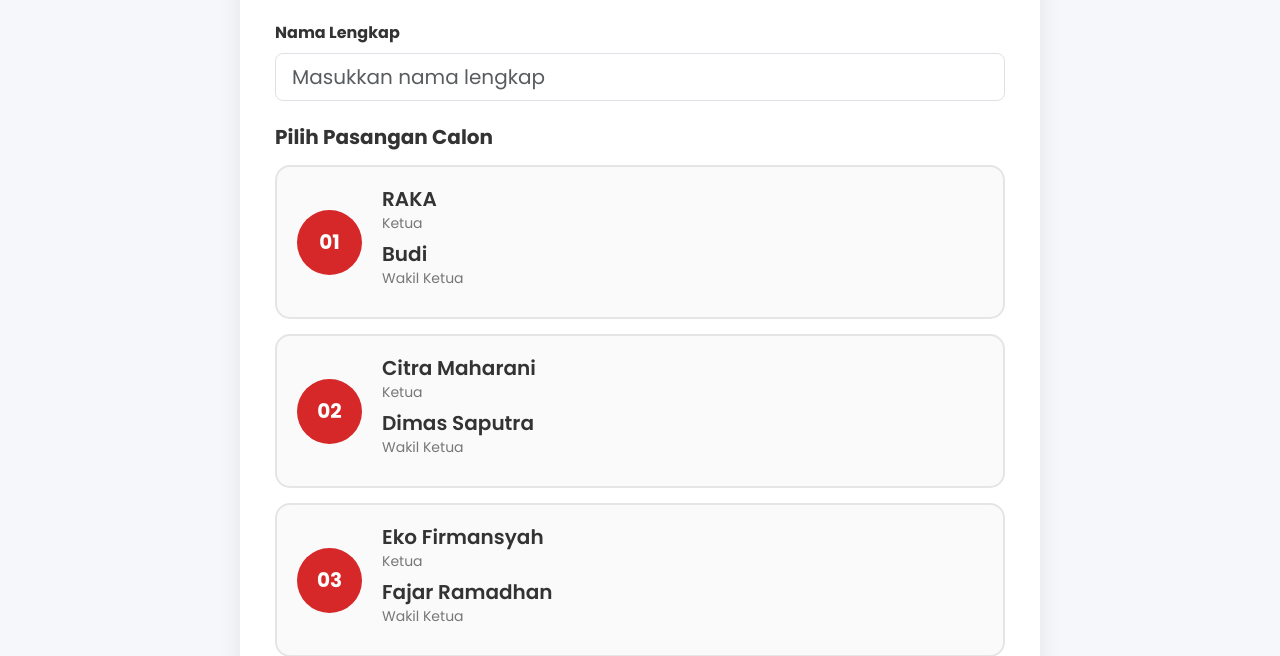
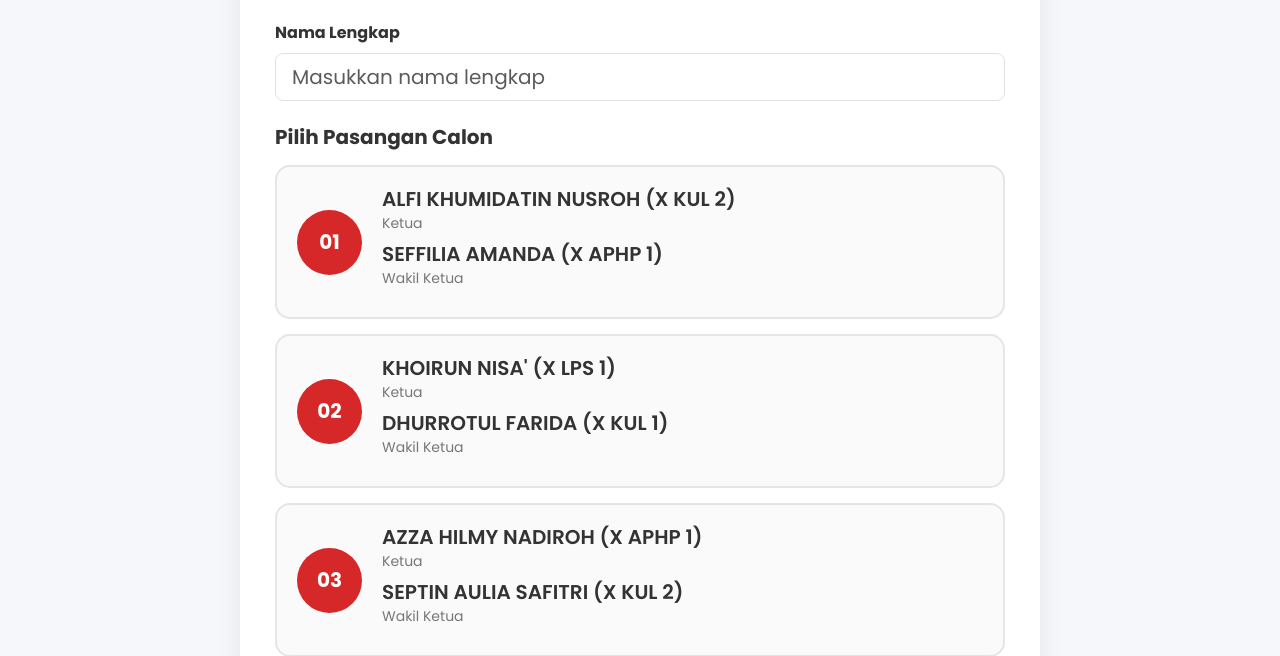
Before and after one commit to muhammadyogaprastyo05-byte/pmrsmkn2, a plain HTML site: page voting.html in a window 1280 px wide. Shown: the part 310-966 px from the top of the page. Drawn offline with nearby package versions, Linux system fonts and the light colour scheme.

Commit message:
Update voting.html
NAMA ANGGOTA

```diff
--- a/voting.html
+++ b/voting.html
@@ -70,12 +70,12 @@
                 </div>
 
                 <div>
-                    <h5>RAKA</h5>
+                    <h5>ALFI KHUMIDATIN NUSROH (X KUL 2)</h5>
                     <p>
                         <span>Ketua</span>
                     </p>
 
-                    <h5>Budi</h5>
+                    <h5>SEFFILIA AMANDA (X APHP 1)</h5>
                     <p>
                         <span>Wakil Ketua</span>
                     </p>
@@ -102,12 +102,12 @@
                 </div>
 
                 <div>
-                    <h5>Citra Maharani</h5>
+                    <h5>KHOIRUN NISA' (X LPS 1)</h5>
                     <p>
                         <span>Ketua</span>
                     </p>
 
-                    <h5>Dimas Saputra</h5>
+                    <h5>DHURROTUL FARIDA (X KUL 1)</h5>
                     <p>
                         <span>Wakil Ketua</span>
                     </p>
@@ -134,12 +134,12 @@
                 </div>
 
                 <div>
-                    <h5>Eko Firmansyah</h5>
+                    <h5>AZZA HILMY NADIROH (X APHP 1)</h5>
                     <p>
                         <span>Ketua</span>
                     </p>
 
-                    <h5>Fajar Ramadhan</h5>
+                    <h5>SEPTIN AULIA SAFITRI (X KUL 2)</h5>
                     <p>
                         <span>Wakil Ketua</span>
                     </p>
```
